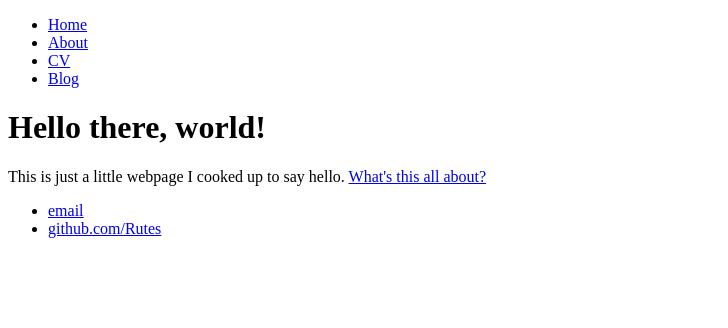
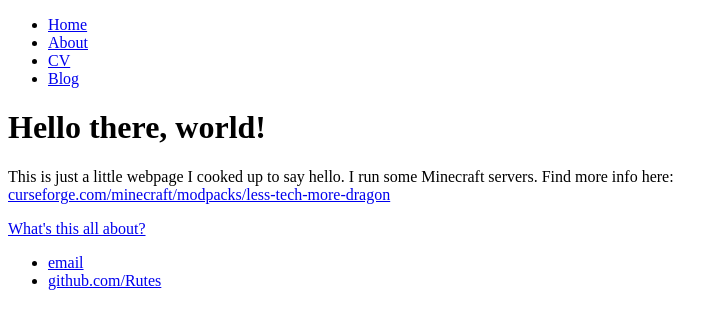
Before and after one commit to WhiteRockGaming/whiterockgaming.github.io, a plain HTML site: page index.html in a window 1280 px wide. Shown: the whole page, without its empty margins (0-728 px from the left). Drawn offline with Linux system fonts and the light colour scheme.

Commit message:
Update index.html

```diff
--- a/index.html
+++ b/index.html
@@ -15,7 +15,14 @@
 		<div class="container">
     		<div class="blurb">
         		<h1>Hello there, world!</h1>
-				<p>This is just a little webpage I cooked up to say hello. <a href="/about">What's this all about?</a></p>
+				<p>This is just a little webpage I cooked up to say hello.
+					I run some Minecraft servers.
+					Find more info here: <br>
+					<a href="https://www.curseforge.com/minecraft/modpacks/less-tech-more-dragon">curseforge.com/minecraft/modpacks/less-tech-more-dragon</a>
+				</p>
+				<p>
+					<a href="/about">What's this all about?</a>
+				</p>
     		</div><!-- /.blurb -->
 		</div><!-- /.container -->
 		<footer>
```
